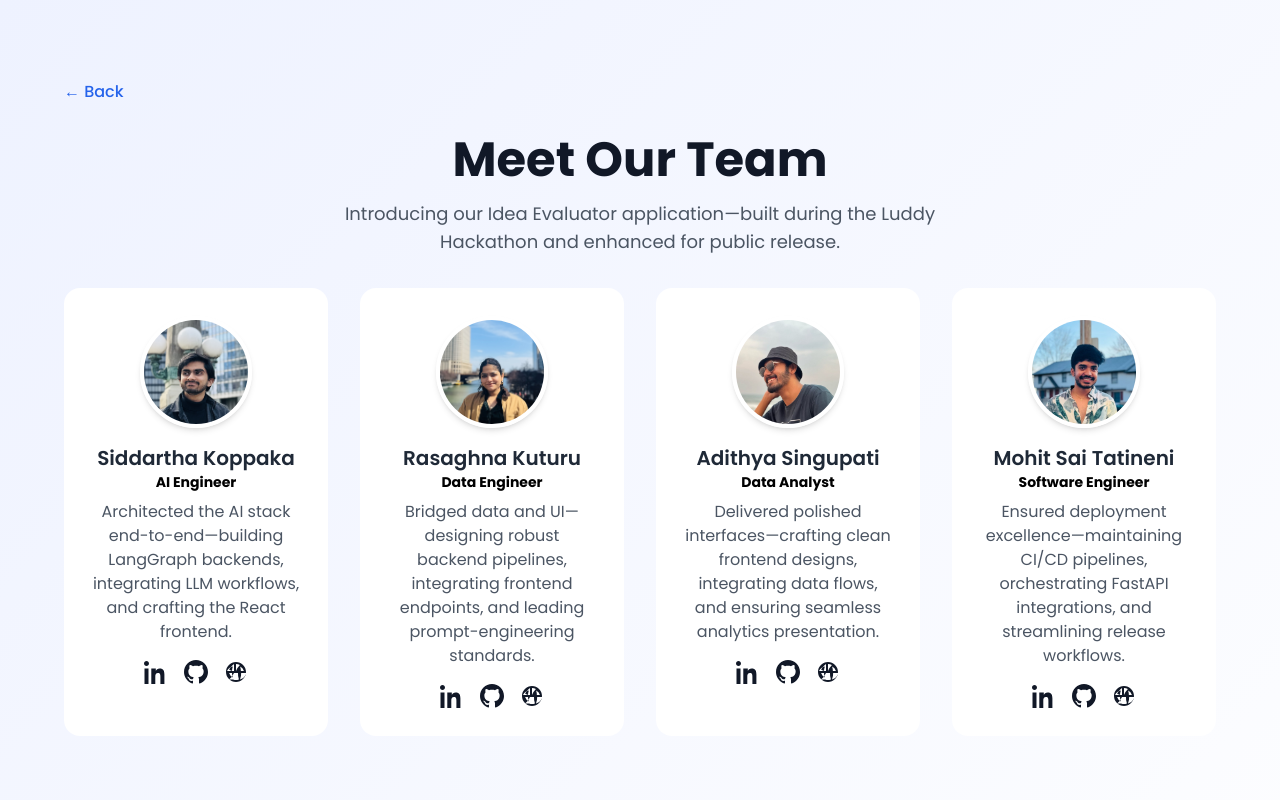
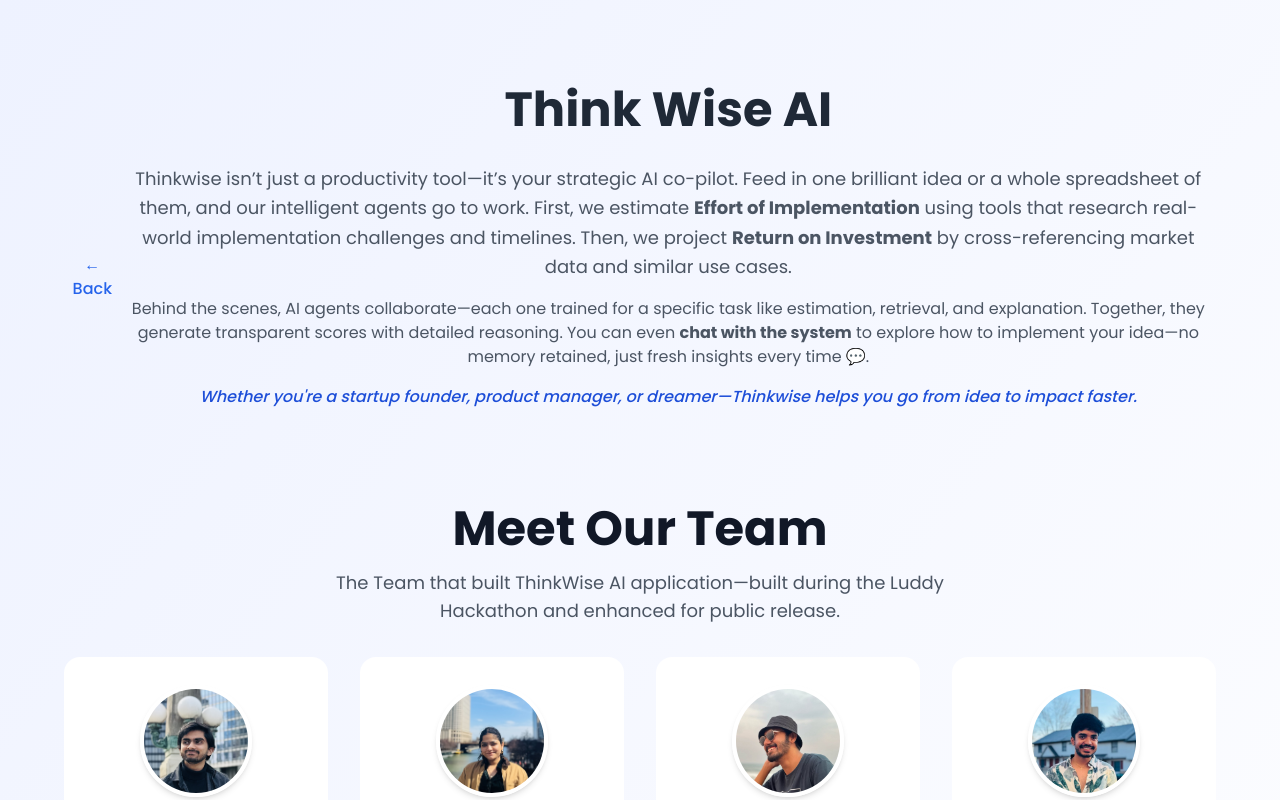
Before and after one commit to SiddarthaKoppaka/ThinkWise-AI-frontend, a React (Create React App) app: page /about in a window 1280 px wide. Shown: the top 800 px of the page. Built offline with nearby package versions, Linux system fonts and the light colour scheme; no server answers.

Commit message:
Updated AboutUS.jsx

```diff
--- a/src/components/AboutUs.jsx
+++ b/src/components/AboutUs.jsx
@@ -146,11 +146,36 @@
   >
     ← Back
   </button>
+  <motion.div
+  initial={{ opacity: 0, y: 50 }}
+  whileInView={{ opacity: 1, y: 0 }}
+  transition={{ duration: 0.8, type: 'spring' }}
+  viewport={{ once: true }}
+  className="w-full max-w-6xl mb-16 text-center"
+>
+  <h1 className="text-5xl font-bold text-gray-800 leading-tight">
+    Think Wise AI
+  </h1>
+  <p className="mt-6 text-lg text-gray-600 leading-relaxed">
+    Thinkwise isn’t just a productivity tool—it’s your strategic AI co-pilot.
+    Feed in one brilliant idea or a whole spreadsheet of them, and our intelligent agents go to work.
+    First, we estimate <strong>Effort of Implementation</strong> using tools that research real-world implementation challenges and timelines.
+    Then, we project <strong>Return on Investment</strong> by cross-referencing market data and similar use cases.
+  </p>
+  <p className="mt-4 text-gray-600 text-md">
+    Behind the scenes, AI agents collaborate—each one trained for a specific task like estimation, retrieval, and explanation.
+    Together, they generate transparent scores with detailed reasoning. You can even <strong>chat with the system</strong> to explore how to implement your idea—no memory retained, just fresh insights every time 💬.
+  </p>
+  <p className="mt-4 italic text-blue-700 font-medium">
+    Whether you're a startup founder, product manager, or dreamer—Thinkwise helps you go from idea to impact faster.
+  </p>
+</motion.div>
+
   </div>
       <div className="text-center mb-8 max-w-2xl">
         <h2 className="text-5xl font-extrabold text-gray-900">Meet Our Team</h2>
         <p className="mt-4 text-lg text-gray-600">
-          Introducing our Idea Evaluator application—built during the Luddy Hackathon and enhanced for public release.
+          The Team that built ThinkWise AI application—built during the Luddy Hackathon and enhanced for public release.
         </p>
       </div>
 
```
